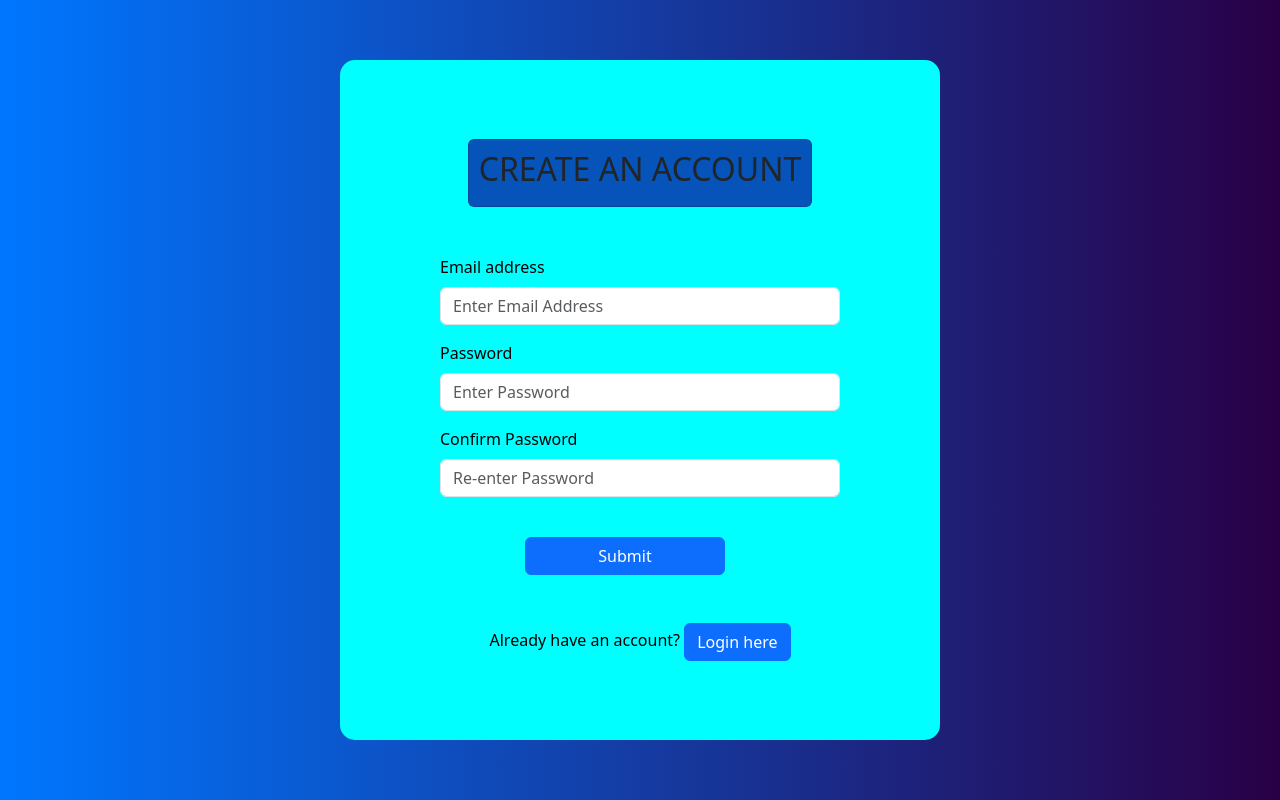
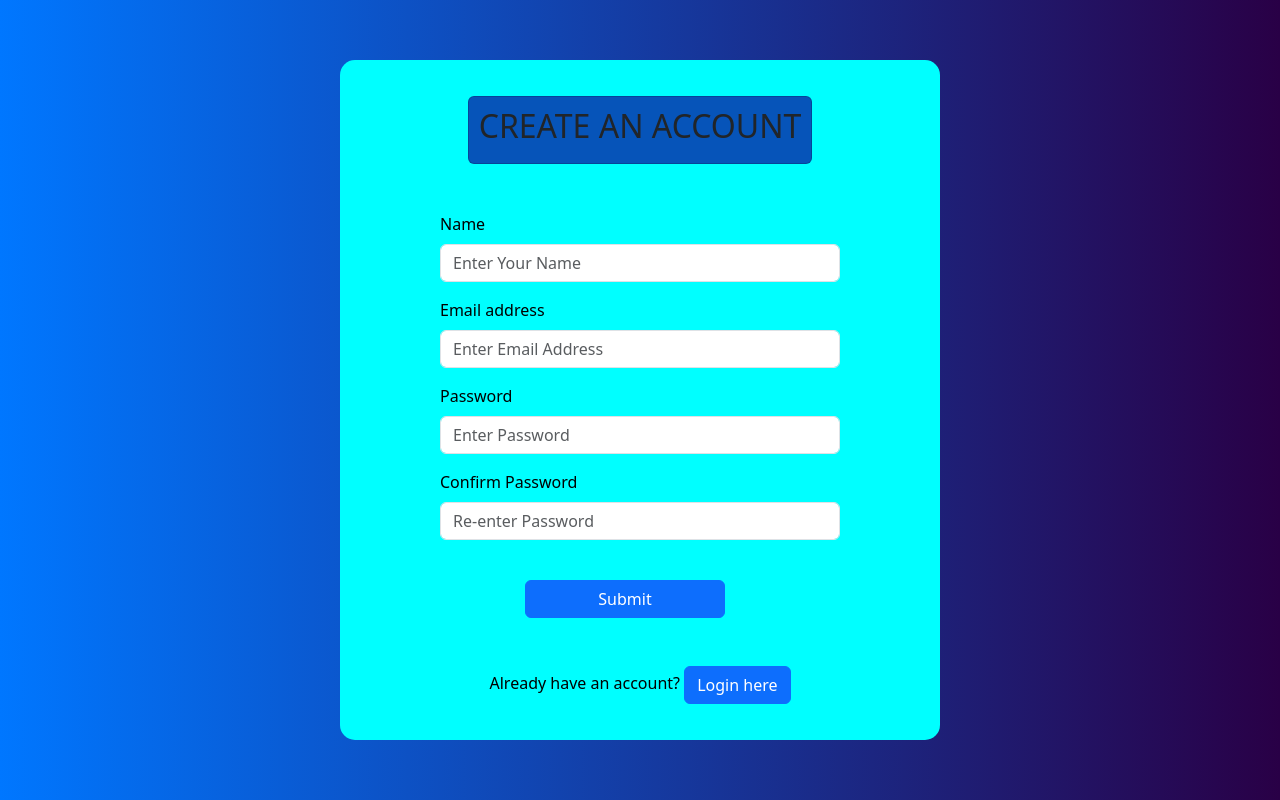
Before and after one commit to itsmoali/Capstone_project, a Flask app: page /auth/signup in a window 1280 px wide. Run offline with Flask 2, Linux system fonts and the light colour scheme.

Commit message:
Second Commit

```diff
--- a/Website/auth.py
+++ b/Website/auth.py
@@ -1,4 +1,4 @@
-from flask import Blueprint, render_template
+from flask import Blueprint, render_template, request
 
 auth = Blueprint('auth',__name__)
 
@@ -13,6 +13,10 @@ def login():
     return render_template('login.html',title = "Login page")
 
 
-@auth.route('/signup')
+@auth.route('/signup', methods =["GET","POST"])
 def signup():
-    return render_template('signup.html')
+    if request.method =="POST":
+
+        return render_template('auth.html')
+    else:
+        return render_template('signup.html')
--- a/Website/static/styles/style.css
+++ b/Website/static/styles/style.css
@@ -1,4 +1,5 @@
 body {color: black;
+    margin: 0px;
 }
 
 .outer-div{
--- a/Website/templates/signup.html
+++ b/Website/templates/signup.html
@@ -5,74 +5,29 @@
 <div class="outer-div">
     <div class="i-div">
         <div class = "card"><h2>CREATE AN ACCOUNT</h2></div>
-            <form style="width: 50vh;">
+            <form  method = "POST" style="width: 50vh;">
+                <div class="mb-3" >
+                    <label for="name" class="form-label">Name</label>
+                    <input type="name" class="form-control" id="name" placeholder = "Enter Your Name">
+                </div>
                 <div class="mb-3" >
                     <label for="email" class="form-label">Email address</label>
                     <input type="email" class="form-control" id="email" placeholder = "Enter Email Address">
                 </div>
                 <div class="mb-3">
                     <label for="password1" class="form-label">Password</label>
-                    <input type="password1" class="form-control" id="password1" placeholder = "Enter Password">
+                    <input type="password" class="form-control" id="password1" placeholder = "Enter Password">
                 </div>
                 <div class="mb-3">
                     <label for="password1" class="form-label">Confirm Password</label>
-                    <input type="password1" class="form-control" id="password1" placeholder = "Re-enter Password">
+                    <input type="password" class="form-control" id="password1" placeholder = "Re-enter Password">
                 </div>
                 <br>
                 <button type="submit" class="btn btn-primary buton">Submit</button>
             </form>
 
-        <div>Already have an account? <a href="/auth/login" class="btn btn-primary" role="button" >Login here</a></div>
+        <div>Already have an account? <a href="/auth/login" class="btn btn-primary"  role="button" >Login here</a></div>
     </div>
 </div>
 
 {% endblock content  %}
-
-
-
-<div class="mask d-flex align-items-center h-100 gradient-custom-3">
-    <div class="container h-100">
-      <div class="row d-flex justify-content-center align-items-center h-100">
-        <div class="col-12 col-md-9 col-lg-7 col-xl-6">
-          <div class="card" style="border-radius: 15px;">
-            <div class="card-body p-5">
-              <h2 class="text-uppercase text-center mb-5">Create an account</h2>
-
-              <form>
-
-                <div class="form-outline mb-4">
-                  <input type="text" id="form3Example1cg" class="form-control form-control-lg" />
-                  <label class="form-label" for="form3Example1cg">Your Name</label>
-                </div>
-
-                <div class="form-outline mb-4">
-                  <input type="email" id="form3Example3cg" class="form-control form-control-lg" />
-                  <label class="form-label" for="form3Example3cg">Your Email</label>
-                </div>
-
-                <div class="form-outline mb-4">
-                  <input type="password" id="form3Example4cg" class="form-control form-control-lg" />
-                  <label class="form-label" for="form3Example4cg">Password</label>
-                </div>
-
-                <div class="form-outline mb-4">
-                  <input type="password" id="form3Example4cdg" class="form-control form-control-lg" />
-                  <label class="form-label" for="form3Example4cdg">Repeat your password</label>
-                </div>
-
-                <div class="d-flex justify-content-center">
-                  <button type="button"
-                    class="btn btn-success btn-block btn-lg gradient-custom-4 text-body">Register</button>
-                </div>
-
-                <p class="text-center text-muted mt-5 mb-0">Have already an account? <a href="#!"
-                    class="fw-bold text-body"><u>Login here</u></a></p>
-
-              </form>
-
-            </div>
-          </div>
-        </div>
-      </div>
-    </div>
-  </div>
```
Also changed, not shown: Website/__init__.py (+16 -0 lines), Website/models.py (+18 -0 lines), instance/database.db (added).
